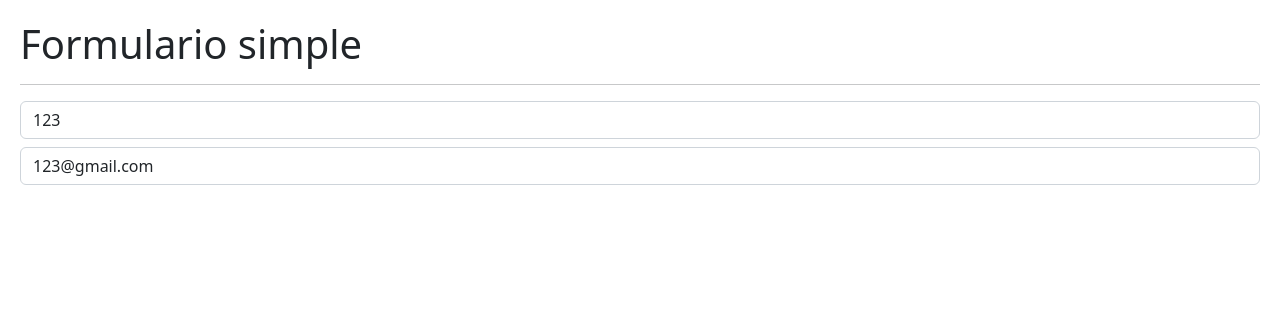
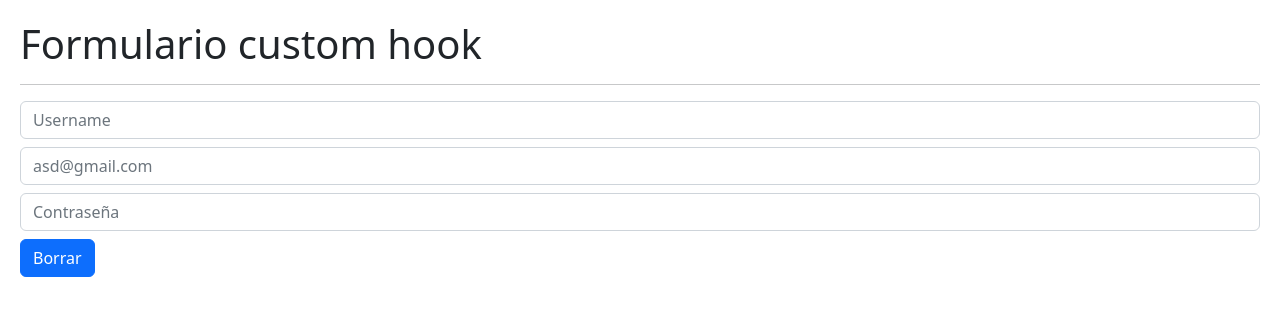
Before and after one commit to Seba000/Hook-app, a React (Vite) app: page / in a window 1280 px wide. Shown: the top 316 px of the page. Built offline with nearby package versions, Linux system fonts and the light colour scheme.

Commit message:
useForm custom hook a mano

```diff
--- /dev/null
+++ b/src/02-useEffect/FormWithCustomHook.jsx
@@ -0,0 +1,48 @@
+import { useState } from "react";
+import { useForm } from "../hooks/useForm";
+import { Message } from "./Message";
+
+export const FormWithCustomHook = () => {
+  const { formState, onResetForm, onInputChange, username, email, password } =
+    useForm({
+      username: "",
+      email: "",
+      password: "",
+    });
+  //const { username, email, password } = formState;
+
+  return (
+    <>
+      <h1>Formulario custom hook</h1>
+      <hr />
+
+      <input
+        type="text"
+        className="form-control"
+        placeholder="Username"
+        name="username"
+        value={username}
+        onChange={onInputChange}
+      />
+      <input
+        type="email"
+        className="form-control mt-2"
+        placeholder="asd@gmail.com"
+        name="email"
+        value={email}
+        onChange={onInputChange}
+      />
+      <input
+        type="password"
+        className="form-control mt-2"
+        placeholder="Contraseña"
+        name="password"
+        value={password}
+        onChange={onInputChange}
+      />
+      <button onClick={onResetForm} className="btn btn-primary mt-2">
+        Borrar
+      </button>
+    </>
+  );
+};
--- /dev/null
+++ b/src/hooks/useForm.js
@@ -0,0 +1,24 @@
+import { useState } from "react";
+
+export const useForm = (initialForm = {}) => {
+  const [formState, setFormState] = useState(initialForm);
+
+  const onInputChange = ({ target }) => {
+    const { name, value } = target;
+    setFormState({
+      ...formState,
+      [name]: value,
+    });
+  };
+
+  const onResetForm = () => {
+    setFormState(initialForm);
+  };
+
+  return {
+    ...formState,
+    formState,
+    onInputChange,
+    onResetForm,
+  };
+};
--- a/src/main.jsx
+++ b/src/main.jsx
@@ -1,7 +1,8 @@
 import React from "react";
 import ReactDOM from "react-dom/client";
 //--
-import { SimpleForm } from "./02-useEffect/SimpleForm";
+import { FormWithCustomHook } from "./02-useEffect/FormWithCustomHook";
+//import { SimpleForm } from "./02-useEffect/SimpleForm";
 //import { HooksApp } from "./HooksApp";
 //import { CounterApp } from "./01-useState/CounterApp";
 //import { CounterWithCustomHook } from "./01-useState/CounterWithCustomHook";
@@ -10,6 +11,6 @@
 
 ReactDOM.createRoot(document.getElementById("root")).render(
   <React.StrictMode>
-    <SimpleForm />
+    <FormWithCustomHook />
   </React.StrictMode>
 );
```
